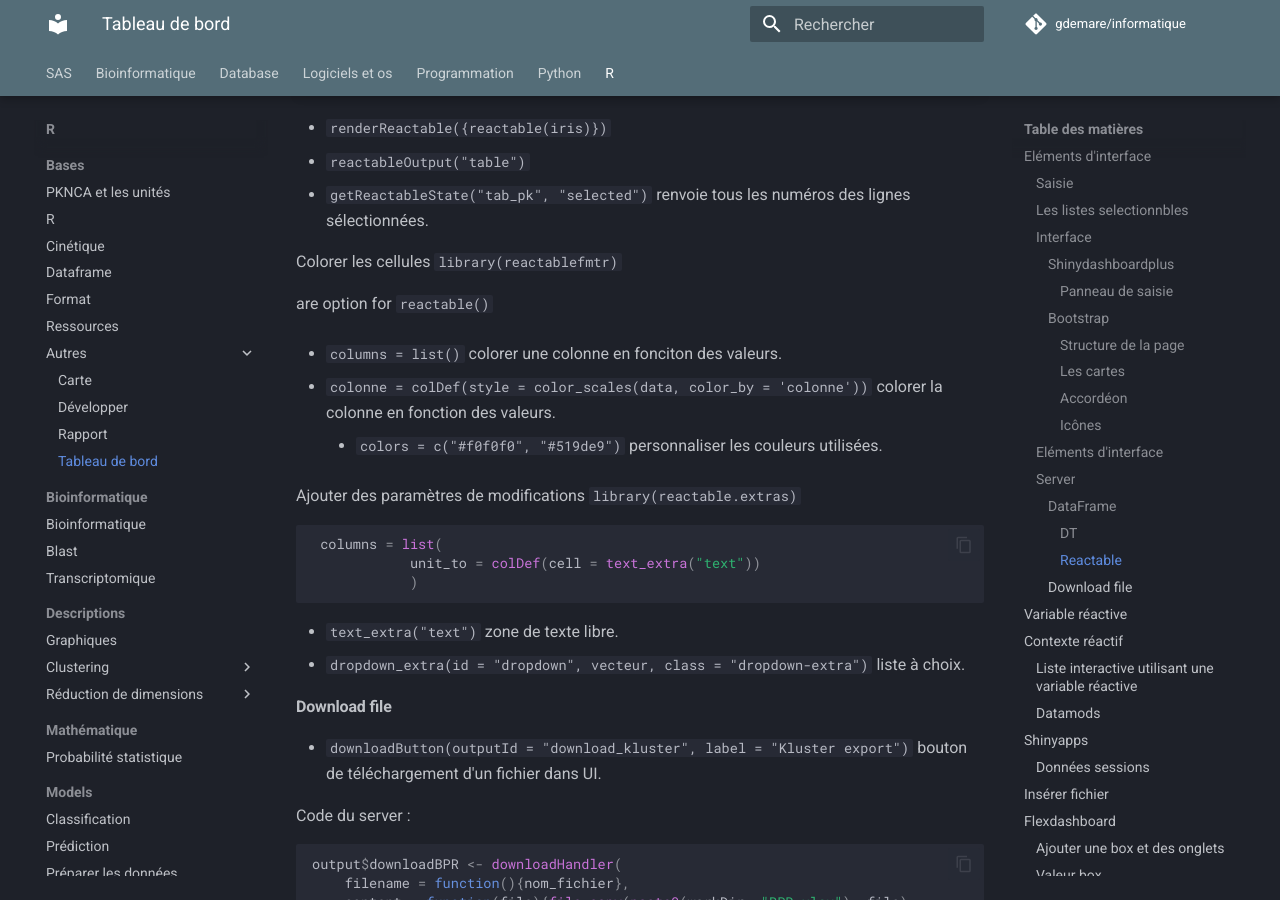
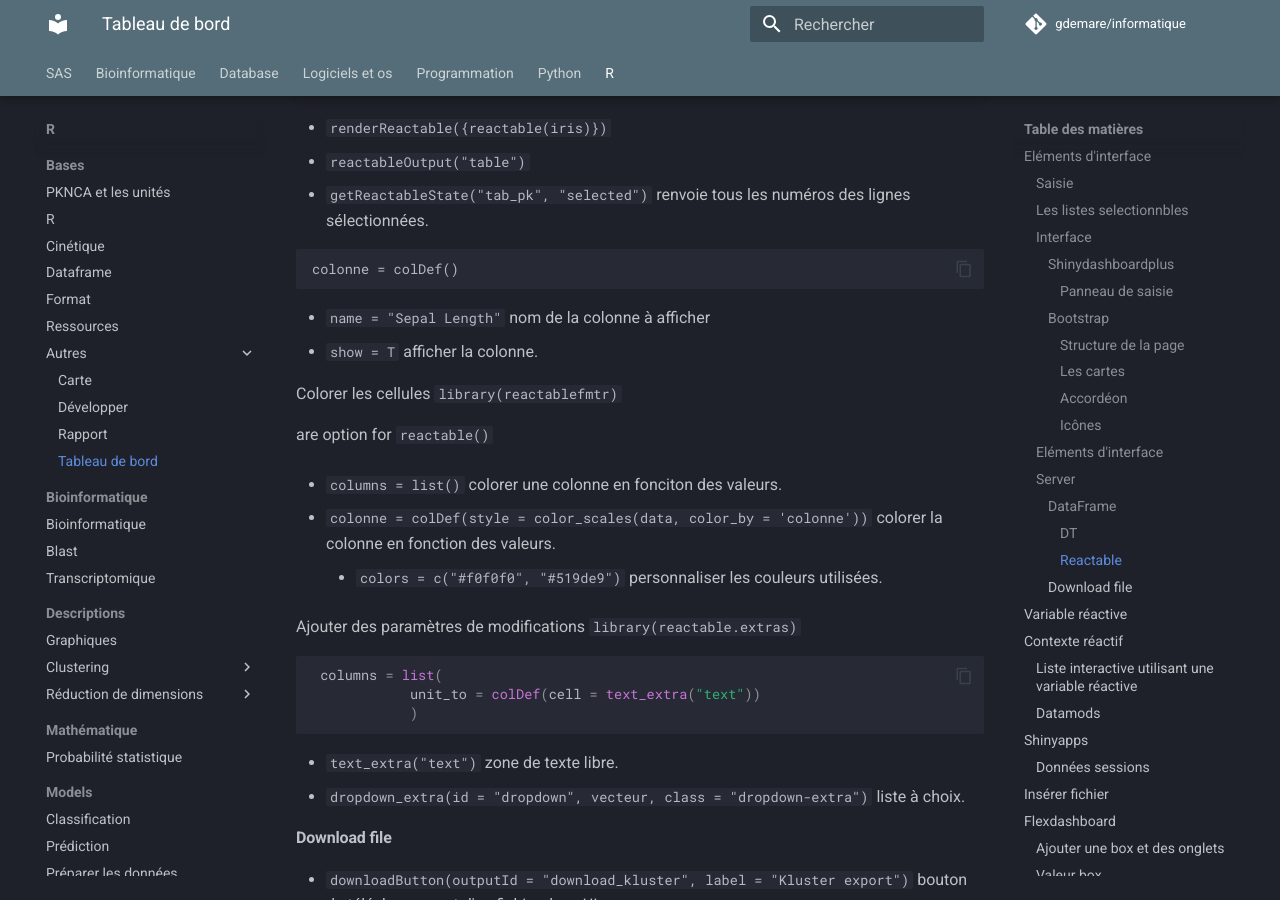
Before and after one commit to gdemare/Informatique, an MkDocs documentation site: the page built from docs/r/bases/autres/tableau de bord.md, in a window 1280 px wide and 900 px high, scrolled down 8447 px. Built offline with MkDocs 1.6.1 and Material for MkDocs 9.7.7, drawn with Linux system fonts in a browser that asks for light colours; comment, search, counter and statistics services are not loaded.

Commit message:
Update tableau de bord.md

````diff
--- a/docs/r/bases/autres/tableau de bord.md
+++ b/docs/r/bases/autres/tableau de bord.md
@@ -339,6 +339,13 @@ observeEvent(input$table1_cell_edit, {
 * `reactableOutput("table")`
 * `getReactableState("tab_pk", "selected")` renvoie tous les numéros des lignes sélectionnées.
 
+```
+colonne = colDef()
+```
+
+* `name = "Sepal Length"` nom de la colonne à afficher
+* `show = T` afficher la colonne.
+
 Colorer les cellules `library(reactablefmtr)`
 
  are option for `reactable()`
````
